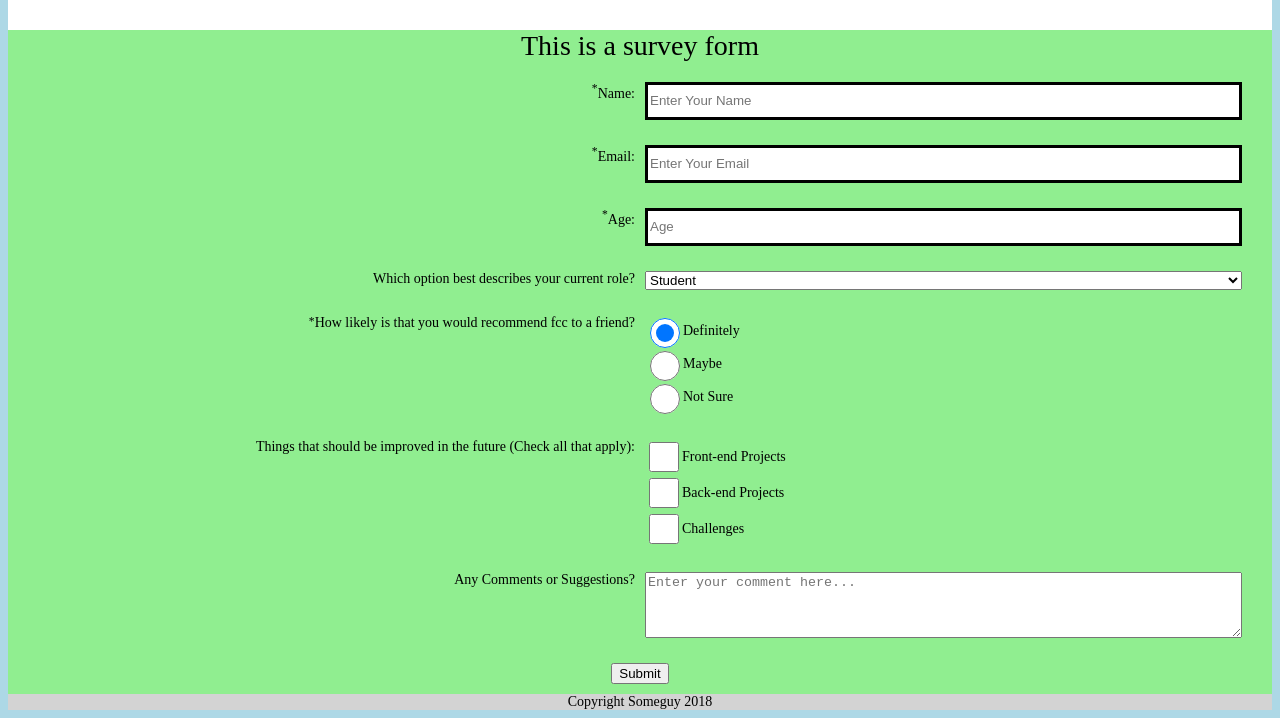
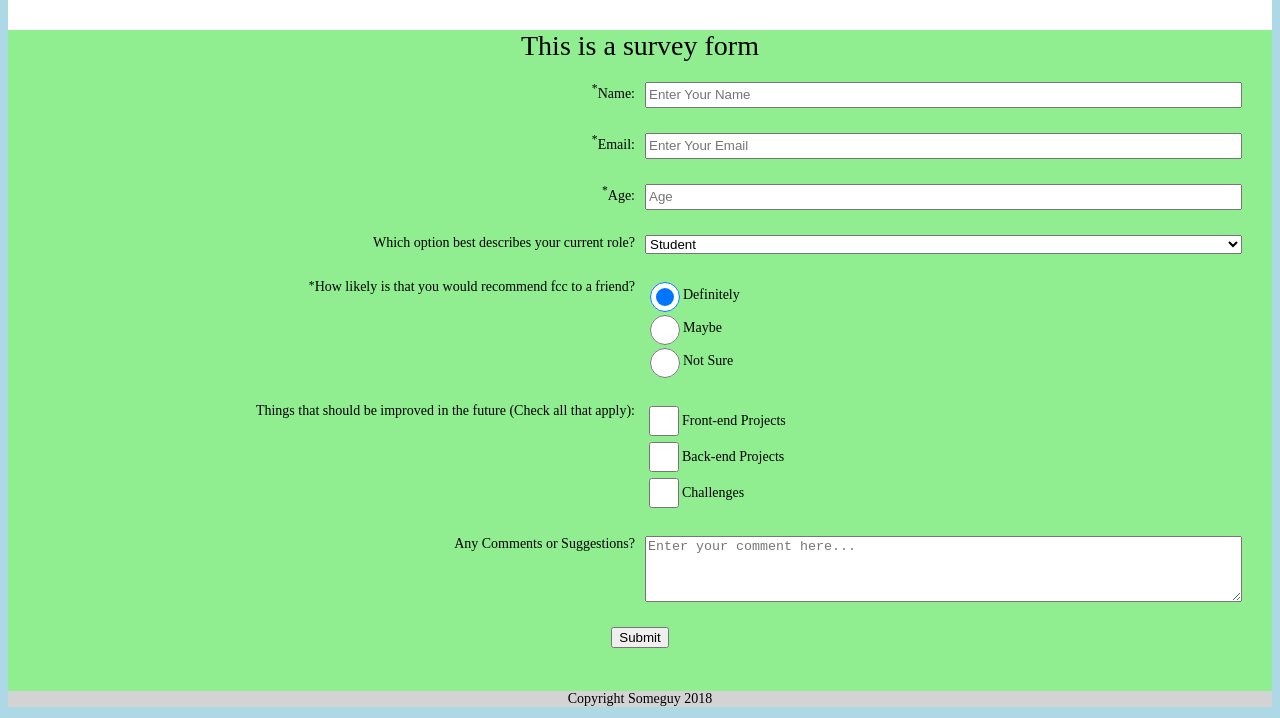
Before and after one commit to JamesJim/fcc_rwdp_build_a_survey_form, a plain HTML site: page index.html in a window 1280 px wide. Shown: the part 101-819 px from the top of the page. Drawn offline with Linux system fonts and the light colour scheme.

Commit message:
removed input border

```diff
--- a/css/main.css
+++ b/css/main.css
@@ -77,8 +77,8 @@ section {
 
 input{
   width: 100%;
-  height: 30px;
-  border: solid;
+  height: 20px;
+  /* border: solid; */
 }
 
 textarea {
```
